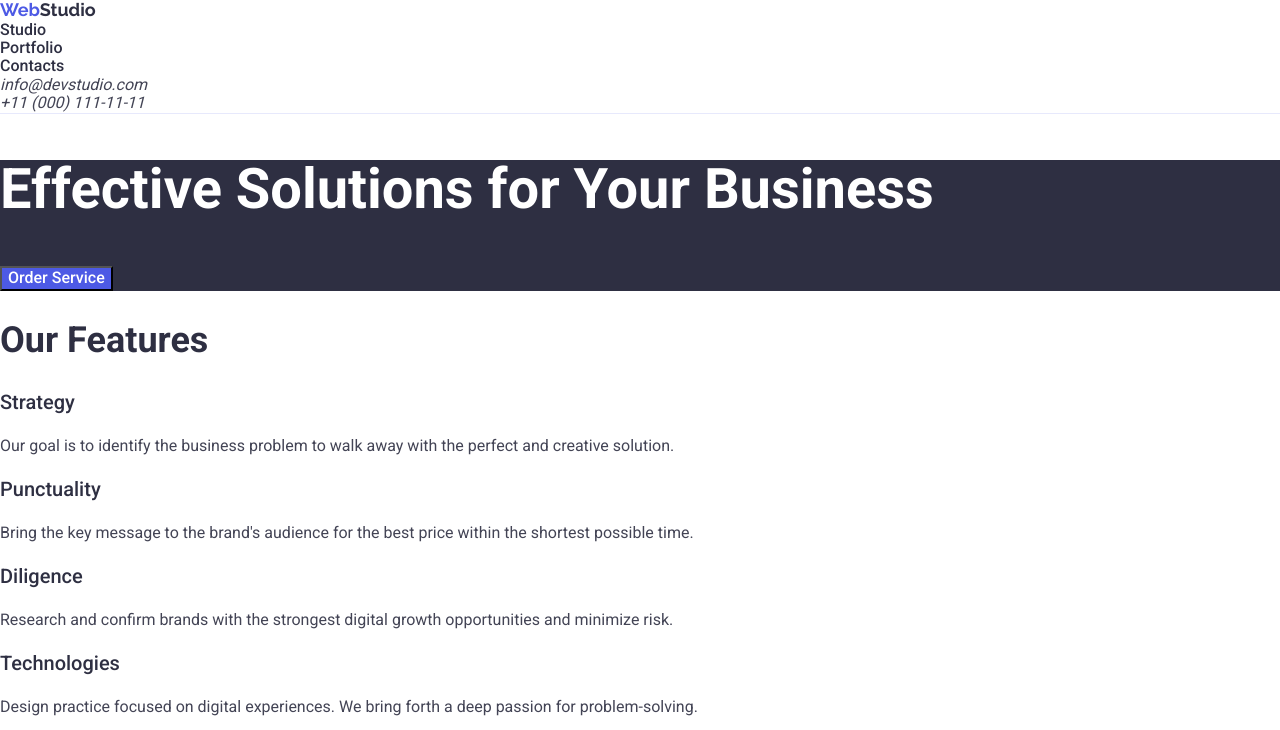
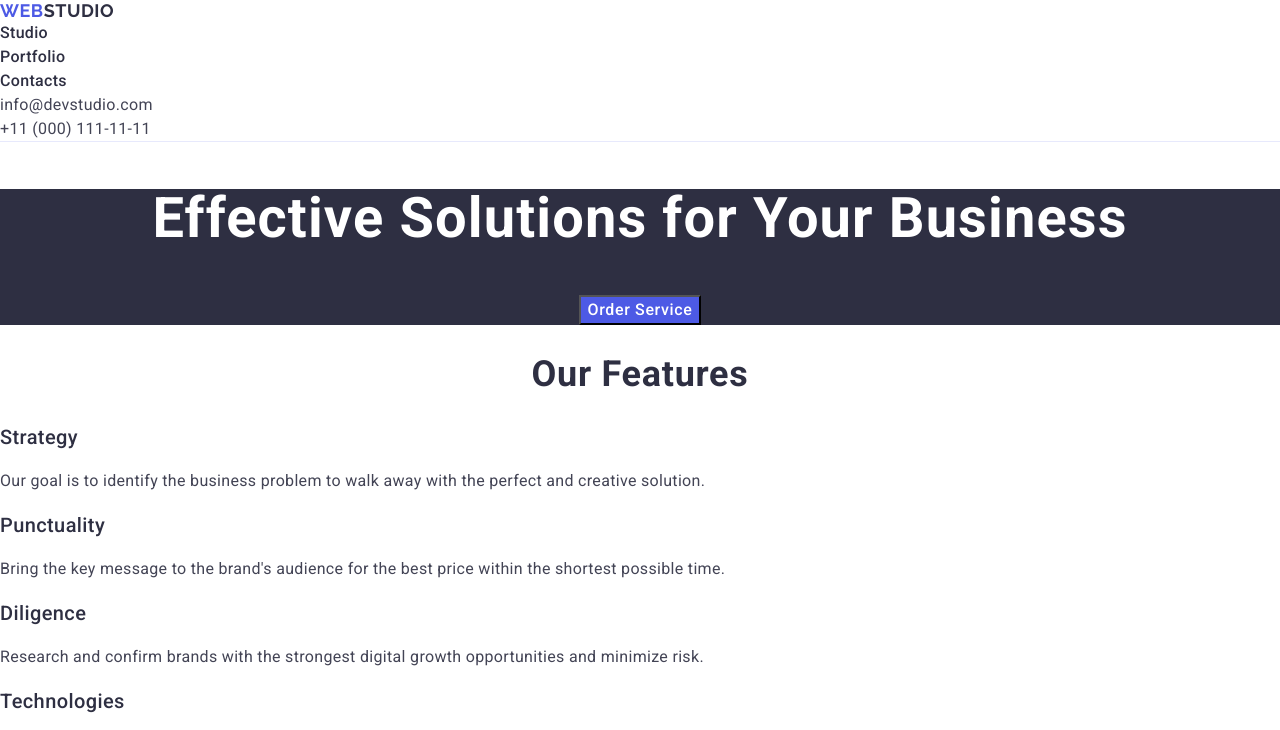
Before and after one commit to fullstack-anton/goit-markup-hw-02, a plain HTML site: page index.html in a window 1280 px wide. Shown: the top 730 px of the page. Drawn offline with nearby package versions, Linux system fonts and the light colour scheme.

Commit message:
fix after ai

```diff
--- a/css/styles.css
+++ b/css/styles.css
@@ -1,14 +1,14 @@
-/* ===== BASE ===== */
+
 body {
-  font-family: Roboto, sans-serif;
+  font-family: "Roboto", sans-serif;
   color: #434455;
   background-color: #ffffff;
 }
 
 ul {
   list-style: none;
+  margin: 0;
   padding: 0;
-  margin: 0;
 }
 
 a {
@@ -21,15 +21,17 @@ button {
   cursor: pointer;
 }
 
-/* ===== HEADER ===== */
 .header {
   border-bottom: 1px solid #e7e9fc;
 }
 
 .logo {
-  font-family: Raleway, sans-serif;
+  font-family: "Raleway", sans-serif;
   font-weight: 700;
   font-size: 18px;
+  line-height: 1.17;
+  letter-spacing: 0.03em;
+  text-transform: uppercase;
   color: #2e2f42;
 }
 
@@ -37,11 +39,10 @@ button {
   color: #4d5ae5;
 }
 
-.nav-list {
-  list-style: none;
-}
-
 .nav-link {
+  font-size: 16px;
+  line-height: 1.5;
+  letter-spacing: 0.02em;
   font-weight: 500;
   color: #2e2f42;
 }
@@ -51,7 +52,14 @@ button {
   color: #404bbf;
 }
 
+.contacts {
+  font-style: normal;
+}
+
 .contact-link {
+  font-size: 16px;
+  line-height: 1.5;
+  letter-spacing: 0.02em;
   color: #434455;
 }
 
@@ -60,21 +68,25 @@ button {
   color: #404bbf;
 }
 
-/* ===== HERO ===== */
 .hero {
   background-color: #2e2f42;
+  text-align: center;
 }
 
 .hero-title {
   font-size: 56px;
   line-height: 1.07;
+  letter-spacing: 0.02em;
   color: #ffffff;
 }
 
 .button {
+  font-size: 16px;
+  font-weight: 500;
+  line-height: 1.5;
+  letter-spacing: 0.04em;
+  color: #ffffff;
   background-color: #4d5ae5;
-  color: #ffffff;
-  font-weight: 500;
 }
 
 .button:hover,
@@ -82,26 +94,29 @@ button {
   background-color: #404bbf;
 }
 
-/* ===== SECTIONS ===== */
 .section-title {
   font-size: 36px;
   font-weight: 700;
   line-height: 1.11;
+  letter-spacing: 0.02em;
+  text-align: center;
   color: #2e2f42;
 }
 
 .feature-title {
   font-size: 20px;
   font-weight: 500;
+  line-height: 1.2;
+  letter-spacing: 0.02em;
   color: #2e2f42;
 }
 
 .feature-text {
   font-size: 16px;
   line-height: 1.5;
+  letter-spacing: 0.02em;
 }
 
-/* ===== TEAM ===== */
 .team {
   background-color: #f4f4fd;
 }
@@ -113,37 +128,41 @@ button {
 .team-name {
   font-size: 20px;
   font-weight: 500;
+  line-height: 1.2;
+  letter-spacing: 0.02em;
   color: #2e2f42;
 }
 
 .team-position {
   font-size: 16px;
   line-height: 1.5;
+  letter-spacing: 0.02em;
 }
 
-/* ===== PORTFOLIO ===== */
 .portfolio-title {
   font-size: 20px;
   font-weight: 500;
+  line-height: 1.2;
+  letter-spacing: 0.02em;
   color: #2e2f42;
 }
 
 .portfolio-text {
   font-size: 16px;
   line-height: 1.5;
+  letter-spacing: 0.02em;
 }
 
-/* ===== FOOTER ===== */
 .footer {
   background-color: #2e2f42;
 }
 
 .footer-logo {
-  color: #ffffff;
+  color: #f4f4fd;
 }
 
 .footer-text {
-  color: #f4f4fd;
   font-size: 16px;
   line-height: 1.5;
+  color: #f4f4fd;
 }
--- a/index.html
+++ b/index.html
@@ -7,14 +7,20 @@
     <!-- Два різних посилання по завданню
       -->
     <link
-      rel="stylesheet"
-      href="https://cdn.jsdelivr.net/npm/modern-normalize/modern-normalize.min.css" />
+  rel="stylesheet"
+  href="https://cdn.jsdelivr.net/npm/modern-normalize/modern-normalize.min.css"
+/>
 
-      <link
-      href="https://fonts.googleapis.com/css2?family=Raleway:wght@700&family=Roboto:wght@400;500;700&display=swap"
-      rel="stylesheet"/>
+<link rel="preconnect" href="https://fonts.googleapis.com" />
+<link rel="preconnect" href="https://fonts.gstatic.com" crossorigin />
 
-    <link rel="stylesheet" href="./css/styles.css" />
+<link
+  href="https://fonts.googleapis.com/css2?family=Raleway:wght@700&family=Roboto:wght@400;500;700&display=swap"
+  rel="stylesheet"
+/>
+
+<link rel="stylesheet" href="./css/styles.css" />
+
     </head>
 
     <body>
```
